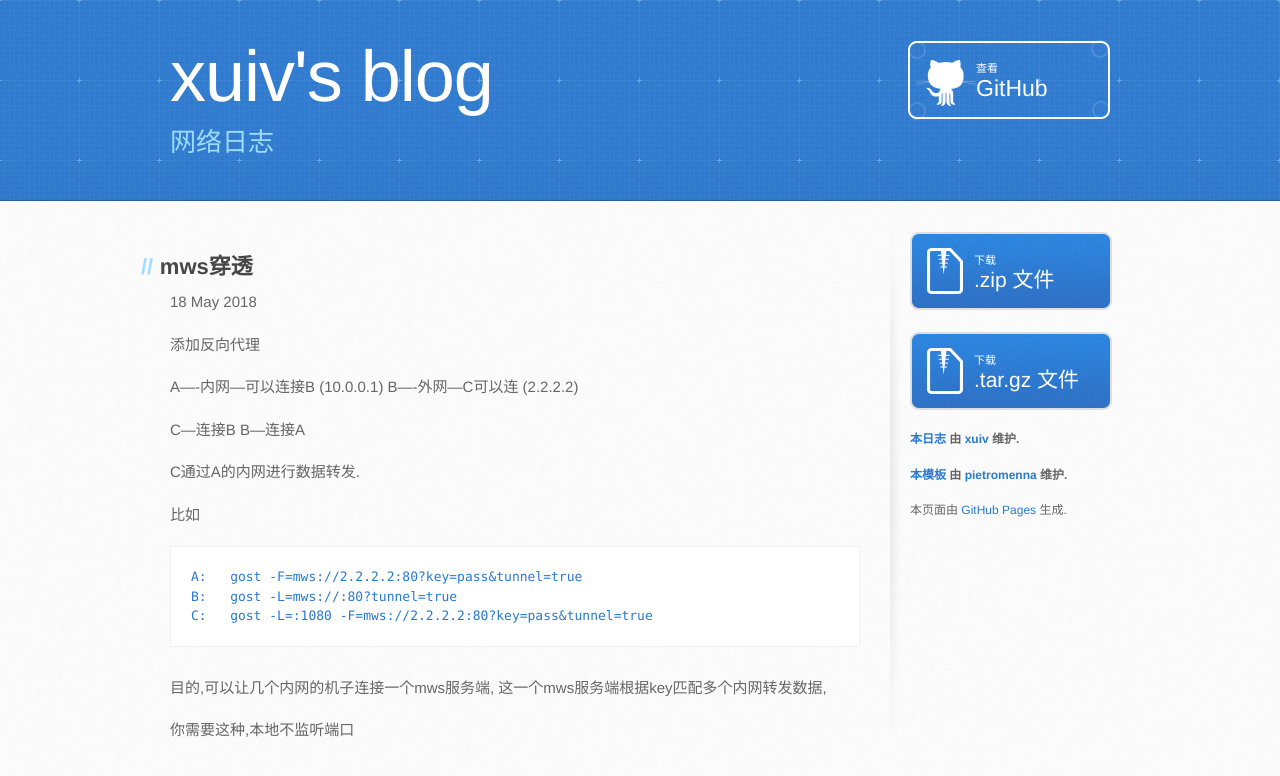
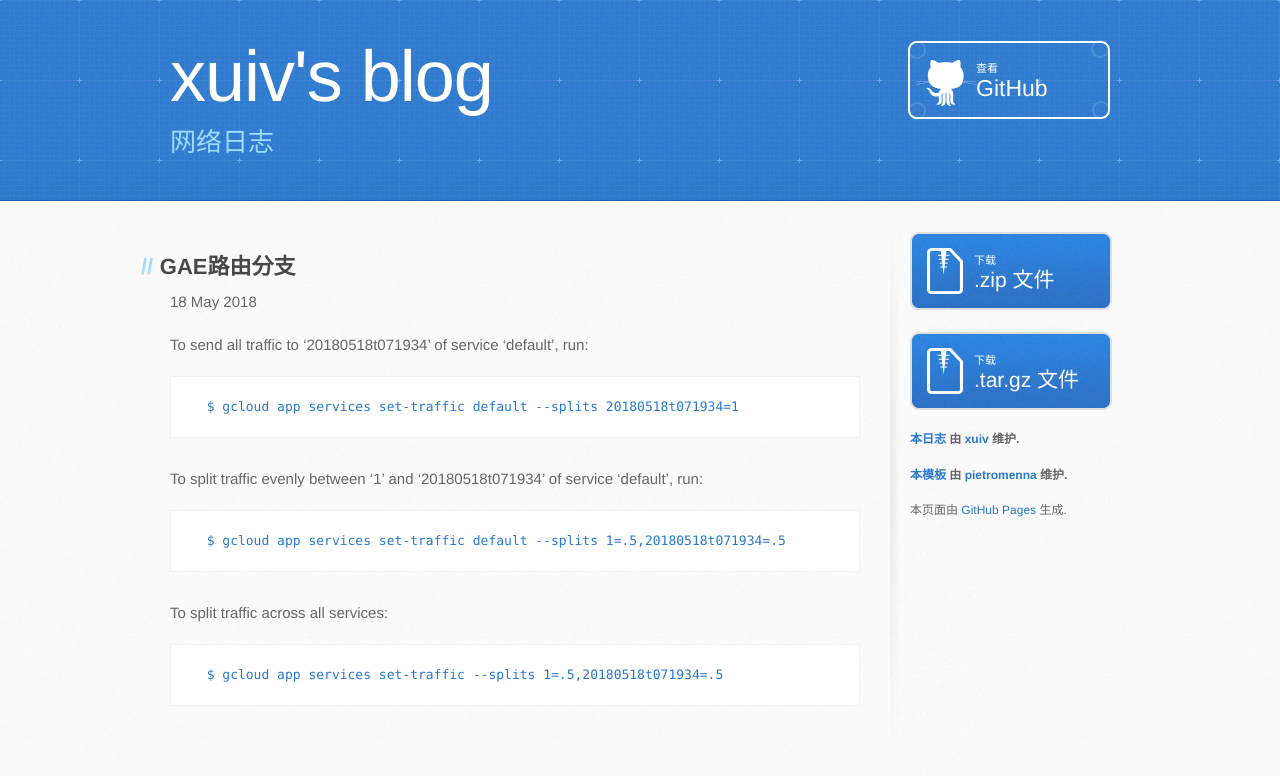
Before and after one commit to xuiv/xuiv.github.io, a Jekyll site: the page built from _posts/2018-05-18-gost-mws.markdown, in a window 1280 px wide. Shown: the top 776 px of the page. Built offline with Jekyll 4.4.1, drawn with Linux system fonts in a browser that asks for light colours; some web fonts are replaced.

Commit message:
Update 2018-05-18-gost-mws.markdown

````diff
--- a/_posts/2018-05-18-gost-mws.markdown
+++ b/_posts/2018-05-18-gost-mws.markdown
@@ -1,26 +1,18 @@
 ---
 layout: post
-title:  "mws穿透"
+title:  "GAE路由分支"
 date:   2018-05-18 07:08:00
 categories: computer config
 ---
-添加反向代理
-
-A----内网---可以连接B (10.0.0.1)
-B----外网---C可以连 (2.2.2.2)
-
-C---连接B
-B---连接A
-
-C通过A的内网进行数据转发.
-
-比如
+To send all traffic to '20180518t071934' of service 'default', run:
 ```
-A:   gost -F=mws://2.2.2.2:80?key=pass&tunnel=true
-B:   gost -L=mws://:80?tunnel=true
-C:   gost -L=:1080 -F=mws://2.2.2.2:80?key=pass&tunnel=true
+  $ gcloud app services set-traffic default --splits 20180518t071934=1
 ```
-目的,可以让几个内网的机子连接一个mws服务端,
-这一个mws服务端根据key匹配多个内网转发数据,
-
-你需要这种,本地不监听端口
+To split traffic evenly between '1' and '20180518t071934' of service 'default', run:
+```
+  $ gcloud app services set-traffic default --splits 1=.5,20180518t071934=.5
+```
+To split traffic across all services:
+```
+  $ gcloud app services set-traffic --splits 1=.5,20180518t071934=.5
+```
````
